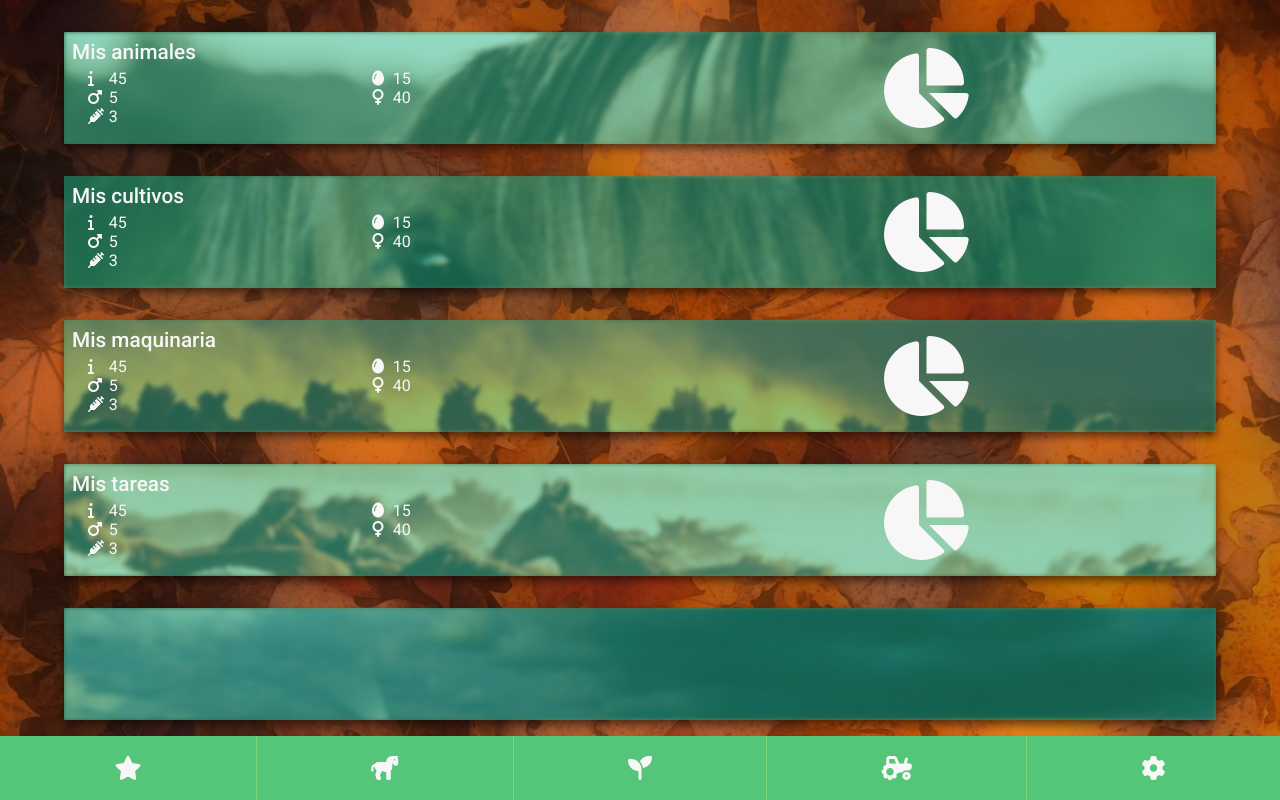
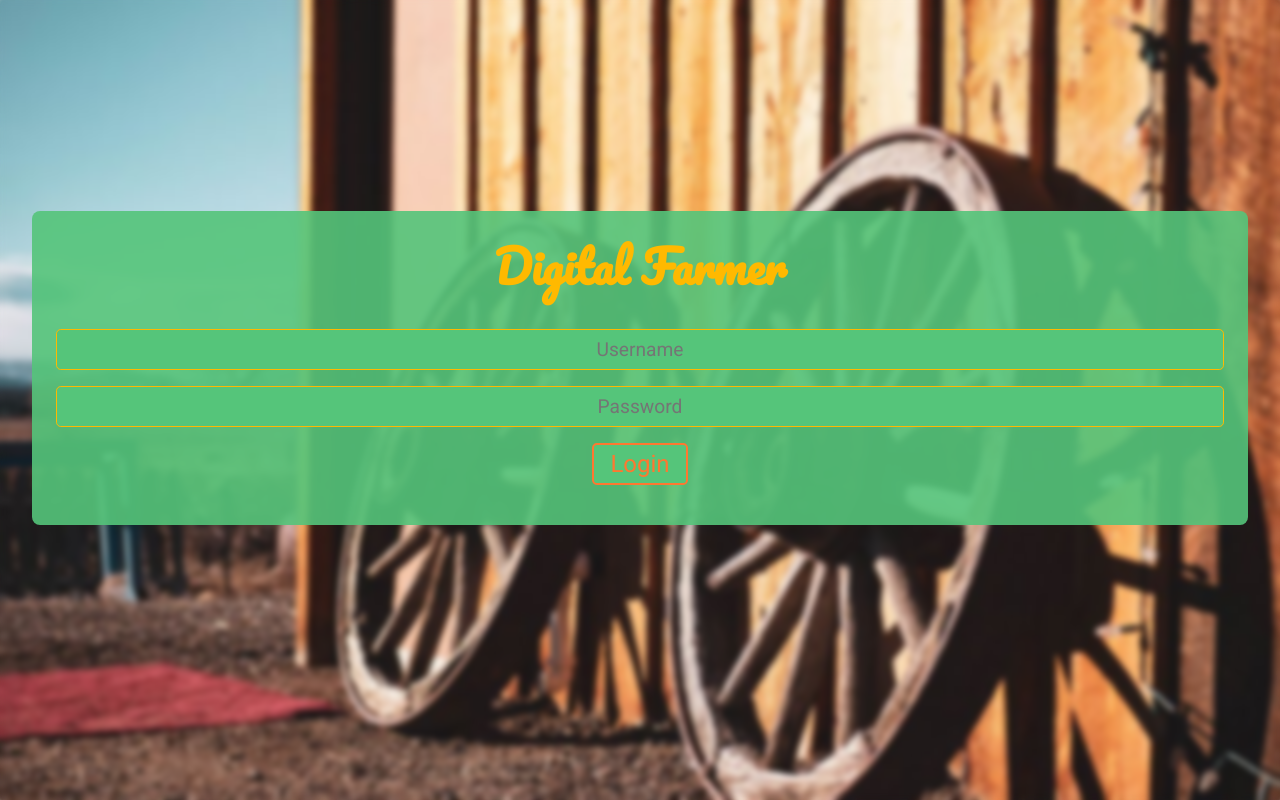
Before and after one commit to sergio8221/digitalfarmer-front, an Angular app: page /login in a window 1280 px wide. Before the commit this address led to /main. Shown: the top 800 px of the page. Built offline with nearby package versions, Linux system fonts and the light colour scheme.

Commit message:
Created login screen. Implemented animations for route changes

```diff
--- a/src/app/app.component.html
+++ b/src/app/app.component.html
@@ -1,11 +1,11 @@
 <!-- Main section -->
-<main>
-  <router-outlet></router-outlet>
+<main [@routeAnimations]="prepareRoute(outlet)">
+  <router-outlet #outlet="outlet"></router-outlet>
 </main>
 
 <!-- Nav section -->
-<nav>
-  <button class="nav__btn" type="button" [routerLink]="['/fav']" routerLinkActive="router-link-active"><i
+<nav *ngIf="currRoute != '/login'">
+  <button class="nav__btn" type="button" [routerLink]="['/main']" routerLinkActive="router-link-active"><i
       class="fas fa-star"></i></button>
   <button class="nav__btn" type="button" [routerLink]="['/animals']" routerLinkActive="router-link-active"><i
       class="fas fa-horse"></i></button>
--- a/src/app/app.component.ts
+++ b/src/app/app.component.ts
@@ -1,10 +1,53 @@
 import { Component } from '@angular/core';
+import { Location } from "@angular/common";
+import { Router, RouterOutlet } from '@angular/router';
+import { trigger, transition, group, query, style, animate } from '@angular/animations';
+
+// Animations
+const trans = [
+  group([
+    query(':enter', [ // the new page
+      style({ opacity: 0 }),
+      animate('500ms linear', style({ opacity: 1 }))
+    ], { optional: true }),
+    query(':leave', [ // the old page
+      style({ opacity: 1 }),
+      animate('500ms linear', style({ opacity: 0 }))
+    ], { optional: true })
+  ])
+];
 
 @Component({
   selector: 'app-root',
   templateUrl: './app.component.html',
-  styleUrls: ['./app.component.scss']
+  styleUrls: ['./app.component.scss'],
+  animations: [
+    trigger('routeAnimations', [
+      transition('* => *', trans)
+    ]),
+  ]
 })
 export class AppComponent {
   title = 'digitalfarmer-front';
+
+  /**
+   * Current route on outlet
+   */
+  currRoute: string;
+
+  constructor(location: Location, router: Router) {
+    router.events.subscribe(val => {
+      if (location.path()) {
+        this.currRoute = location.path();
+      }
+    })
+  }
+
+  /**
+   * Prepare route for animations
+   * @param outlet Router outlet
+   */
+  prepareRoute(outlet: RouterOutlet) {
+    return outlet && outlet.activatedRouteData && outlet.activatedRouteData['animation'];
+  }
 }
--- /dev/null
+++ b/src/app/components/login/login.component.html
@@ -0,0 +1,16 @@
+<form class="form" [formGroup]="loginForm" (ngSubmit)="login()">
+    <h2 class="app-title">Digital Farmer</h2>
+    <div class="form-row">
+        <input class="text-input text-input--center" placeholder="Username" formControlName="username">
+    </div>
+    <div class="form-row">
+        <input class="text-input text-input--center" type="password" placeholder="Password" formControlName="pass">
+    </div>
+    <div class="form-row">
+        <button class="btn-accept" type="submit">Login</button>
+    </div>
+    <div class="form-row">
+        <!-- Errors -->
+        <span *ngIf="errorMsg" class="error-msg">{{errorMsg}}</span>
+    </div>
+</form>
--- /dev/null
+++ b/src/app/components/login/login.component.scss
@@ -0,0 +1,27 @@
+//> Imports
+
+@import '../../../assets/styles/variables';
+
+//> Login card
+
+:host {
+  justify-content: center;
+  background-color: transparent;
+
+  ::before {
+    content: "";
+    width: 100%;
+    height: 100%;
+    position: absolute;
+    top: 0;
+    left: 0;
+    z-index: -1;
+    background-image: url(../../../assets/img/general/general02.jpg);
+    background-size: cover;
+    filter: blur(3px);
+  }
+
+  .form{
+      background-color: rgba($color: $color-primary, $alpha: .9);
+  }
+}
--- /dev/null
+++ b/src/app/components/login/login.component.ts
@@ -0,0 +1,54 @@
+import { Component, OnInit } from '@angular/core';
+import { FormGroup, FormControl, Validators } from '@angular/forms';
+import { Router } from '@angular/router';
+import { AuthService } from 'src/app/services/auth/auth.service';
+
+@Component({
+  selector: 'app-login',
+  templateUrl: './login.component.html',
+  styleUrls: ['./login.component.scss'],
+  host: {
+    class: 'app-screen'
+  }
+})
+export class LoginComponent implements OnInit {
+
+  /**
+   * Login form
+   */
+  loginForm: FormGroup;
+
+  /**
+   * Login error message
+   */
+  errorMsg = '';
+
+  constructor(private router: Router, private authService: AuthService) {
+
+    //Init form
+    this.loginForm = new FormGroup({
+      username: new FormControl('', [
+        Validators.required,
+        Validators.minLength(2),
+        Validators.maxLength(20)
+      ]),
+      pass: new FormControl('', [
+        Validators.required,
+        Validators.minLength(2),
+        Validators.maxLength(20)
+      ])
+    });
+
+  }
+
+  ngOnInit() {
+  }
+
+  /**
+   * Attempt to log user in
+   */
+  login() {
+    this.router.navigate(['/main']);
+  }
+
+}
--- /dev/null
+++ b/src/app/services/auth/auth.service.ts
@@ -0,0 +1,9 @@
+import { Injectable } from '@angular/core';
+
+@Injectable({
+  providedIn: 'root'
+})
+export class AuthService {
+
+  constructor() { }
+}
--- a/src/index.html
+++ b/src/index.html
@@ -9,6 +9,7 @@
   <link rel="icon" type="image/x-icon" href="favicon.ico">
   <!-- Fonts -->
   <link href="https://fonts.googleapis.com/css?family=Roboto:300,400,500,700&display=swap" rel="stylesheet">
+  <link href="https://fonts.googleapis.com/css?family=Pacifico&display=swap" rel="stylesheet">
   <!-- Icons -->
   <script src="https://kit.fontawesome.com/2be33e299b.js" crossorigin="anonymous"></script>
 </head>
--- a/src/styles.scss
+++ b/src/styles.scss
@@ -26,12 +26,6 @@
   padding-top: 1rem;
   padding-bottom: 5rem;
   background-color: $color-secondary-light;
-  /* background-image: url(./assets/vectors/grass-background.svg);
-  background-position: 0% 100%;
-  background-size: 200% auto;
-  background-repeat: no-repeat; */
-  background-image: url(./assets/img/background-autumn.jpg);
-  background-size: cover;
 }
 
 //> Elevation effects
@@ -237,7 +231,7 @@
   right: .5rem;
   border-radius: 50%;
   border: none;
-  background-color: $color-secondary-light;
+  background-color: $color-secondary-dark;
   animation: btn-entering .7s ease-out;
 
   i {
@@ -265,3 +259,61 @@
     transform: rotate(0);
   }
 }
+
+//> Form modals
+
+.form {
+  width: 95%;
+  background-color: $color-primary;
+  padding: 1rem 1.5rem;
+  border-radius: .5rem;
+
+  .app-title {
+    font-family: 'Pacifico', cursive;
+    text-align: center;
+    margin-bottom: 1rem;
+    font-size: 2.8rem;
+    color: $color-secondary-light;
+  }
+
+  .form-row {
+    display: flex;
+    justify-content: space-evenly;
+    align-items: center;
+    padding: .5rem 0;
+
+    .text-input {
+      width: 100%;
+      padding: .5rem;
+      border: 1px solid $color-secondary-light;
+      border-radius: .3rem;
+      font-size: 1.2rem;
+      background-color: $color-primary;
+      color: $color-white;
+
+      &--center {
+        text-align: center;
+      }
+    }
+
+    .btn-accept {
+      padding: .3rem 1rem;
+      border: none;
+      border-radius: .3rem;
+      color: $color-secondary-dark;
+      background-color: $color-primary;
+      border: 2px solid $color-secondary-dark;
+      font-size: 1.5rem;
+      cursor: pointer;
+
+      &:hover {
+        background-color: $color-secondary-dark;
+        color: $color-primary;
+      }
+    }
+
+    .error-msg{
+      color: $color-secondary-light;
+    }
+  }
+}
```
Also changed, not shown: src/app/app-routing.module.ts (+9 -7 lines), src/app/app.module.ts (+11 -2 lines), 2 other files (tests, documents, lock files or other folders).
